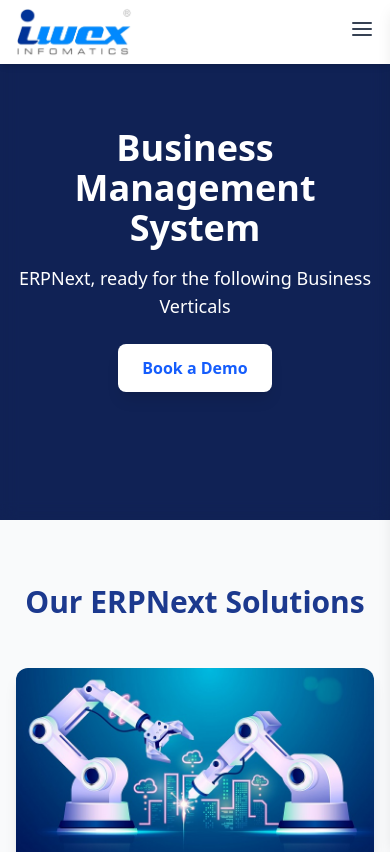
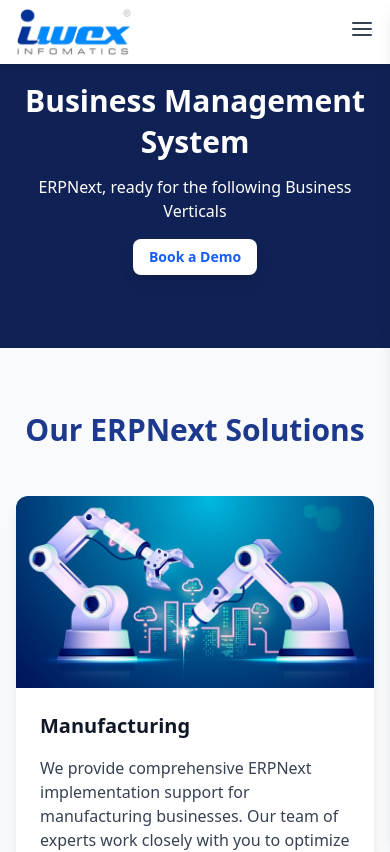
Before and after one commit to Athira-351/iwex, a React (Vite) app in the folder frontend/: page /products in a window 390 px wide. Shown: the top 852 px of the page. Built offline with nearby package versions, Linux system fonts and the light colour scheme.

Commit message:
fix: mobile layout of traininge in mobile view

```diff
--- a/frontend/src/pages/Products.jsx
+++ b/frontend/src/pages/Products.jsx
@@ -107,37 +107,44 @@
       <Navbar />
       <div className="w-full min-h-screen bg-gray-50 text-gray-900">
         <motion.section
-          className="relative bg-blue-900 py-32 text-center overflow-hidden"
+  className="relative bg-blue-900 py-20 sm:py-32 text-center overflow-hidden"
   initial={{ opacity: 0, y: -50 }}
   animate={{ opacity: 1, y: 0 }}
   transition={{ duration: 0.8 }}
 >
   {/* Glassy overlay */}
   <div className="absolute inset-0 bg-black/40 backdrop-blur-sm"></div>
-          <div className="relative z-10 max-w-4xl mx-auto px-4">
+
+  <div className="relative z-10 max-w-4xl mx-auto px-4 sm:px-6">
     <motion.h1
-              className="text-4xl md:text-5xl font-bold mb-4 text-white"
+      className="text-3xl sm:text-4xl md:text-5xl font-bold mb-3 sm:mb-4 text-white leading-snug"
       initial={{ opacity: 0, y: -20 }}
       animate={{ opacity: 1, y: 0 }}
-              transition={{ delay: 0.3, duration: 0.6 }}>
+      transition={{ delay: 0.3, duration: 0.6 }}
+    >
       Business Management System
     </motion.h1>
+
     <motion.p
-              className="text-lg md:text-xl mb-6 text-white"
+      className="text-base sm:text-lg md:text-xl mb-4 sm:mb-6 text-white"
       initial={{ opacity: 0 }}
       animate={{ opacity: 1 }}
-              transition={{ delay: 0.5, duration: 0.6 }}>
+      transition={{ delay: 0.5, duration: 0.6 }}
+    >
       ERPNext, ready for the following Business Verticals
     </motion.p>
+
     <motion.a
       href="/enquiry"
-              className="inline-block bg-white text-blue-600 font-semibold px-6 py-3 rounded-lg shadow-lg hover:bg-gray-100 transition"
+      className="inline-block bg-white text-blue-600 font-semibold px-4 sm:px-6 py-2 sm:py-3 rounded-lg shadow-lg hover:bg-gray-100 transition text-sm sm:text-base -mb-[3rem] sm:mb-0"
       whileHover={{ scale: 1.05 }}
-              whileTap={{ scale: 0.95 }}>
+      whileTap={{ scale: 0.95 }}
+    >
       Book a Demo
     </motion.a>
   </div>
 </motion.section>
+
 
         <section className="py-16 px-4 md:px-16">
           <h2 className="text-3xl md:text-4xl font-bold text-center mb-12 text-blue-900">
--- a/frontend/src/pages/Training.jsx
+++ b/frontend/src/pages/Training.jsx
@@ -78,7 +78,7 @@
             initial={{ opacity: 0 }}
             animate={{ opacity: 1 }}
             transition={{ delay: 0.3, duration: 0.8 }}
-            className="text-lg md:text-xl max-w-3xl mx-auto text-gray-700"
+            className="text-lg md:text-xl max-w-3xl mx-auto text-gray-700 -mb-[5rem] sm:mb-0"
           >
             Learn ERPNext your way – from a quick overview to advanced deep dives.
             Pick the program that fits your pace and career goals.
```
Lines whose indentation alone changed are shown as unchanged.
